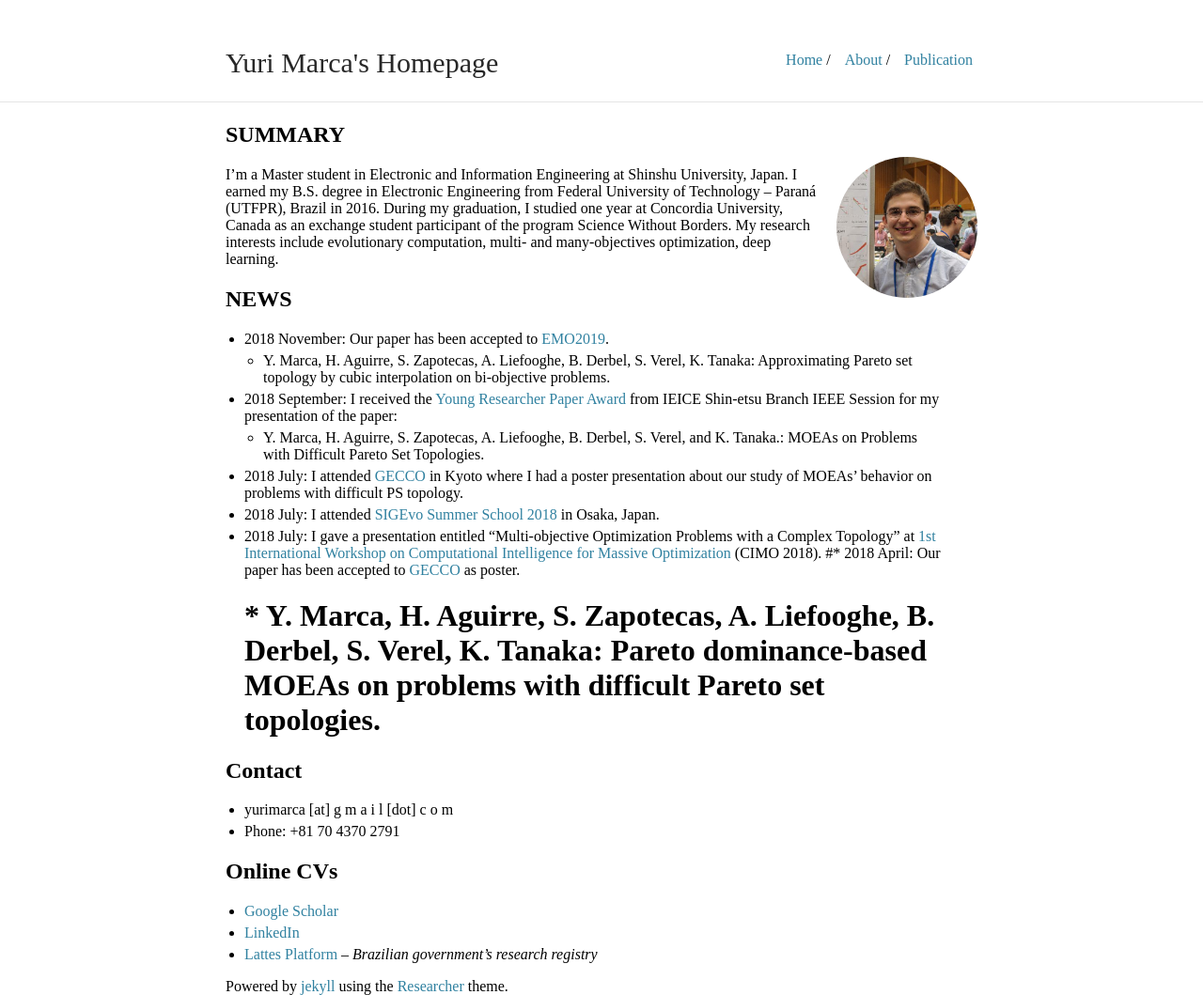
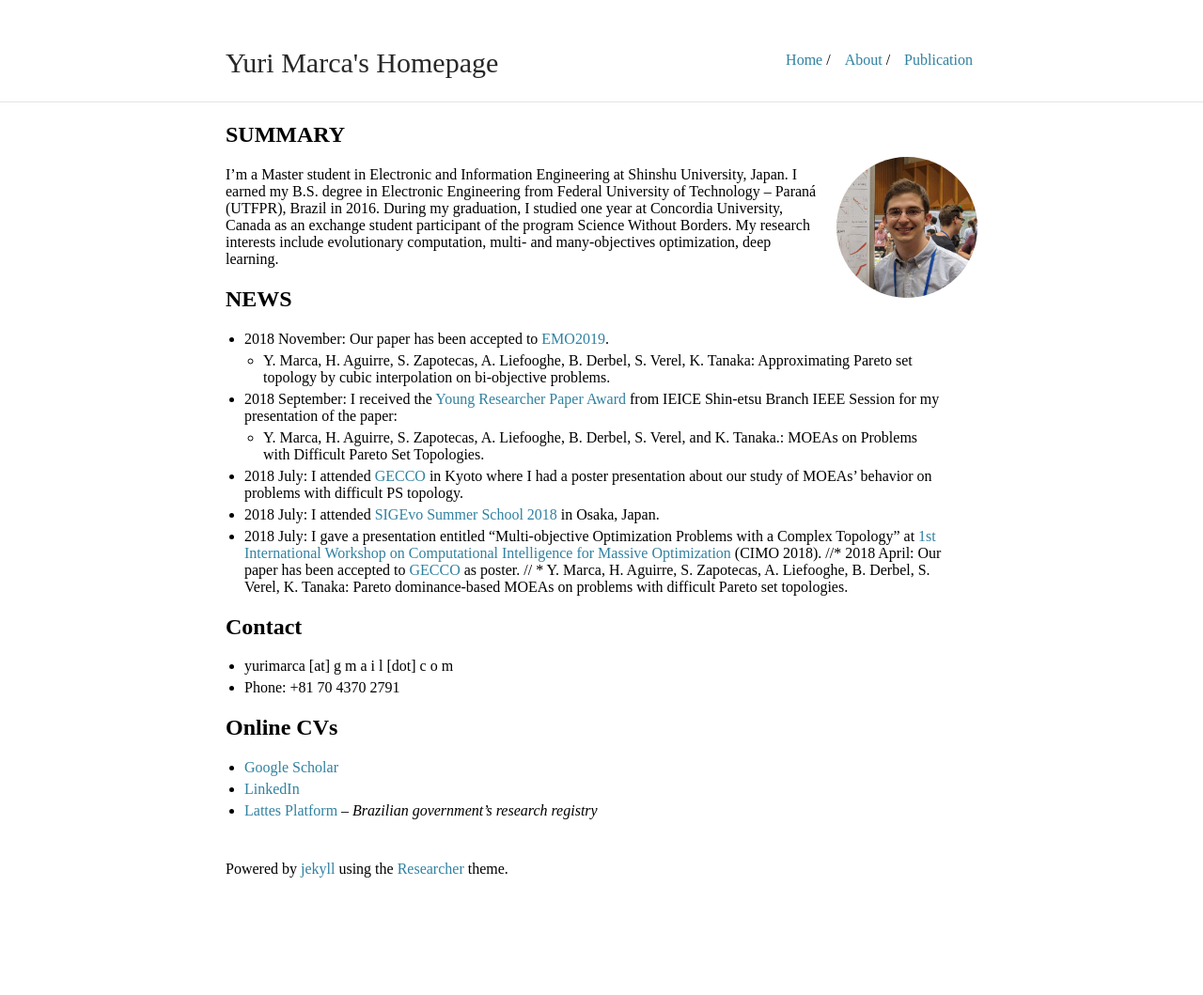
Before and after one commit to yurimarca/yurimarca.github.io, a Jekyll site: the page built from index.md, in a window 1280 px wide. Shown: the whole page at 94% size. Built offline with Jekyll 4.4.1, drawn with Linux system fonts in a browser that asks for light colours; after the commit the page ends 934 px from its top, so only the background shows below that.

```diff
--- a/index.md
+++ b/index.md
@@ -18,8 +18,8 @@ I'm a Master student in Electronic and Information Engineering at Shinshu Univer
 * 2018 July: I attended [GECCO](http://gecco-2018.sigevo.org/) in Kyoto where I had a poster presentation about our study of MOEAs' behavior on problems with difficult PS topology.
 * 2018 July: I attended [SIGEvo Summer School 2018](https://sigevo-summer-school-2018.github.io/) in Osaka, Japan.
 * 2018 July: I gave a presentation entitled "Multi-objective Optimization Problems with a Complex Topology" at [1st International Workshop on Computational Intelligence for Massive Optimization](https://sites.google.com/view/cimo-workshop) (CIMO 2018).
-#* 2018 April: Our paper has been accepted to [GECCO](http://gecco-2018.sigevo.org/) as poster.
-#  * Y. Marca, H. Aguirre, S. Zapotecas, A. Liefooghe, B. Derbel, S. Verel, K. Tanaka: Pareto dominance-based MOEAs on problems with difficult Pareto set topologies.
+//* 2018 April: Our paper has been accepted to [GECCO](http://gecco-2018.sigevo.org/) as poster.
+//  * Y. Marca, H. Aguirre, S. Zapotecas, A. Liefooghe, B. Derbel, S. Verel, K. Tanaka: Pareto dominance-based MOEAs on problems with difficult Pareto set topologies.
 
 ## Contact
 
```
